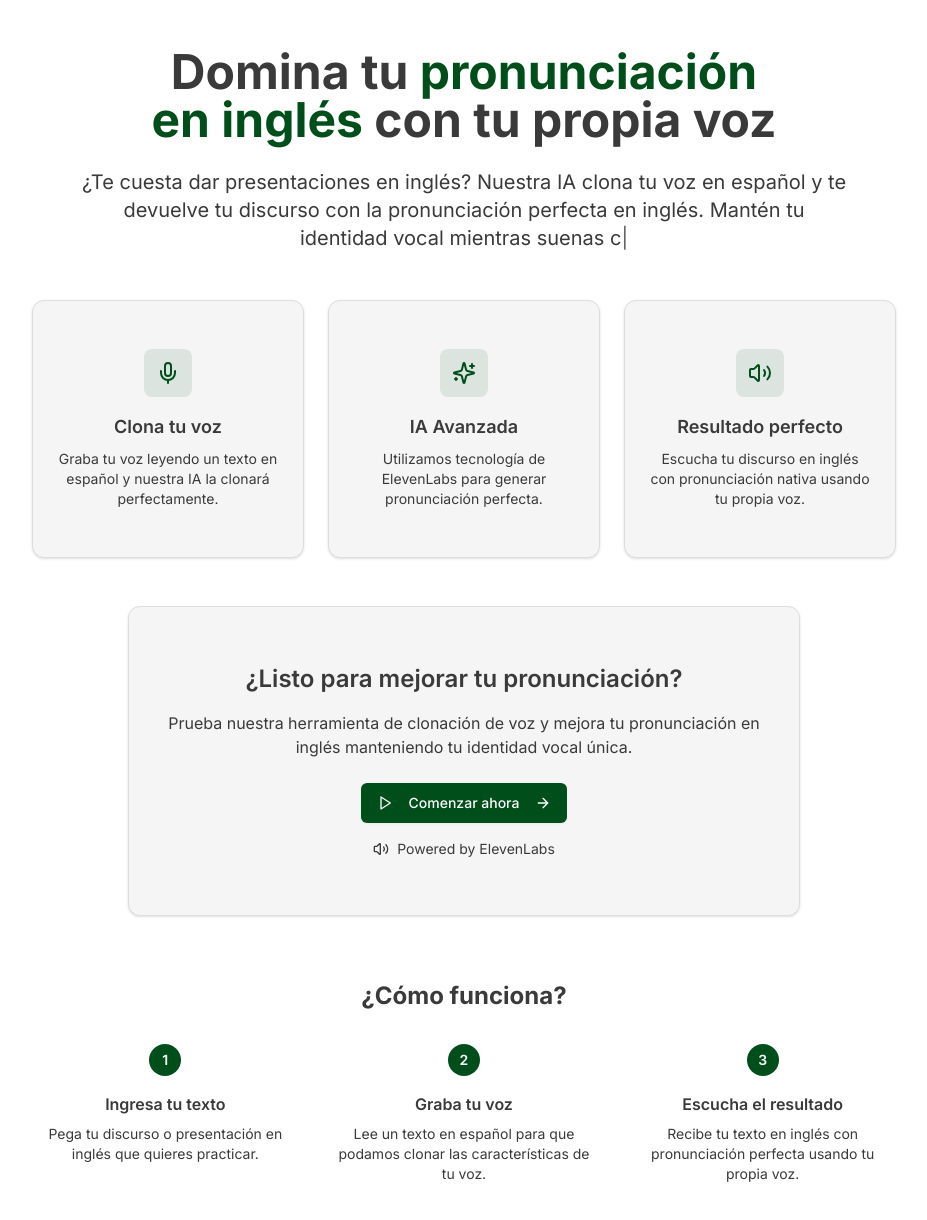
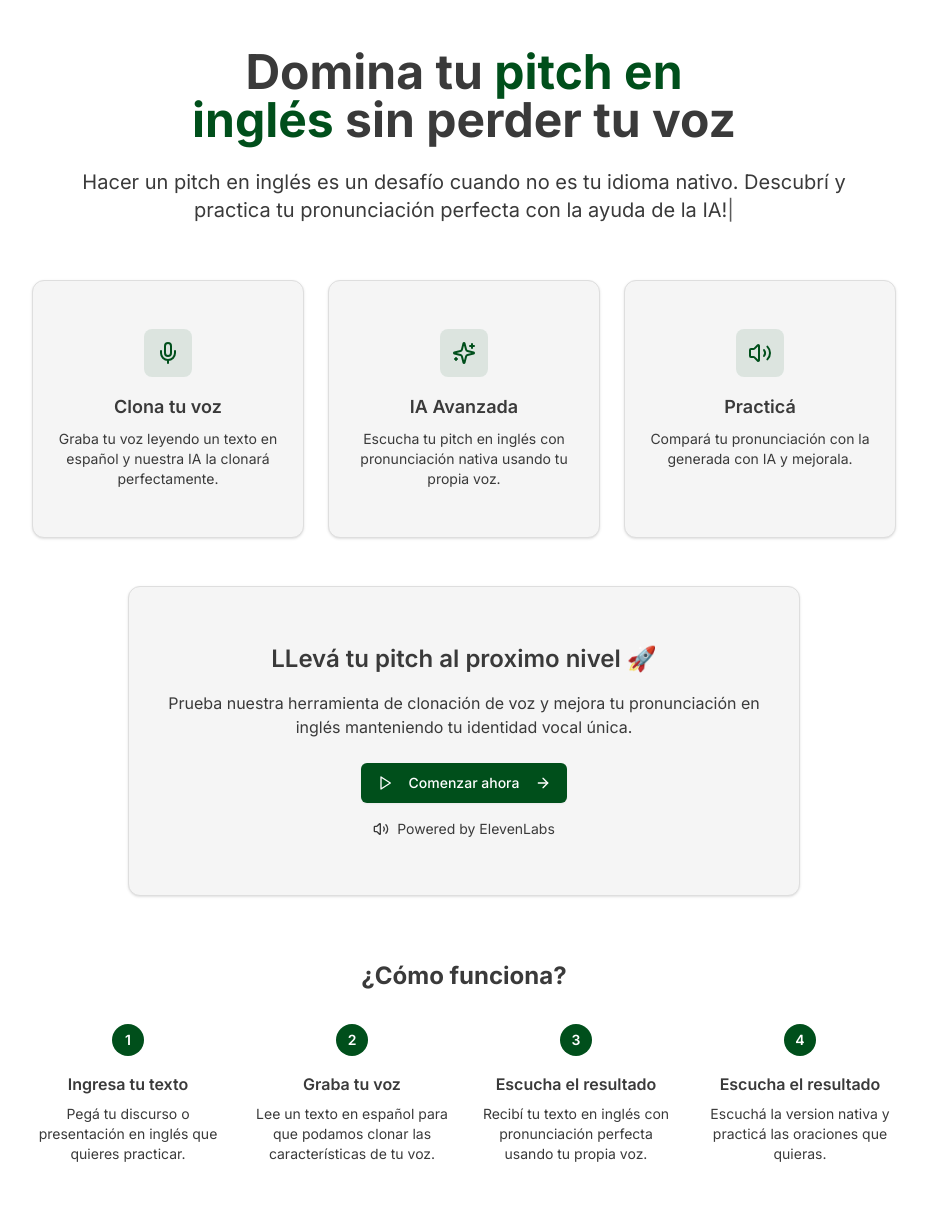
Before and after one commit to SalomoneCro/BugsterHackaton, a Next.js app: page / in a window 1280 px wide. Shown: the top 1220 px of the page, without its empty margins (176-1103 px from the left). Built offline with nearby package versions, Linux system fonts and the light colour scheme.

Commit message:
Landing modificada

```diff
--- a/app/page.tsx
+++ b/app/page.tsx
@@ -10,7 +10,7 @@ export default function HomePage() {
   const [animatedText, setAnimatedText] = useState("")
 
   const fullText =
-    "¿Te cuesta dar presentaciones en inglés? Nuestra IA clona tu voz en español y te devuelve tu discurso con la pronunciación perfecta en inglés. Mantén tu identidad vocal mientras suenas como un nativo."
+    "Hacer un pitch en inglés es un desafío cuando no es tu idioma nativo. Descubrí y practica tu pronunciación perfecta con la ayuda de la IA!"
 
   useEffect(() => {
     let index = 0
@@ -32,7 +32,7 @@ export default function HomePage() {
         {/* Header */}
         <div className="text-center mb-12">
           <h1 className="text-4xl md:text-5xl font-bold text-foreground mb-6 text-balance">
-            Domina tu <span className="text-primary">pronunciación en inglés</span> con tu propia voz
+            Domina tu <span className="text-primary">pitch en inglés</span> sin perder tu voz
           </h1>
           <p className="text-xl text-muted-foreground max-w-3xl mx-auto text-pretty min-h-[4rem]">
             {animatedText}
@@ -61,7 +61,7 @@ export default function HomePage() {
               </div>
               <h3 className="text-lg font-semibold mb-2">IA Avanzada</h3>
               <p className="text-muted-foreground text-sm">
-                Utilizamos tecnología de ElevenLabs para generar pronunciación perfecta.
+                Escucha tu pitch en inglés con pronunciación nativa usando tu propia voz.
               </p>
             </CardContent>
           </Card>
@@ -71,9 +71,9 @@ export default function HomePage() {
               <div className="w-12 h-12 bg-primary/10 rounded-lg flex items-center justify-center mx-auto mb-4">
                 <Volume2 className="w-6 h-6 text-primary" />
               </div>
-              <h3 className="text-lg font-semibold mb-2">Resultado perfecto</h3>
+              <h3 className="text-lg font-semibold mb-2">Practicá</h3>
               <p className="text-muted-foreground text-sm">
-                Escucha tu discurso en inglés con pronunciación nativa usando tu propia voz.
+                Compará tu pronunciación con la generada con IA y mejorala.
               </p>
             </CardContent>
           </Card>
@@ -84,7 +84,7 @@ export default function HomePage() {
           <Card className="max-w-2xl mx-auto">
             <CardContent className="p-8">
               <h2 className="text-2xl font-semibold mb-4">
-                ¿Listo para mejorar tu pronunciación?
+                LLevá tu pitch al proximo nivel 🚀
               </h2>
               <p className="text-muted-foreground mb-6">
                 Prueba nuestra herramienta de clonación de voz y mejora tu pronunciación en inglés
@@ -110,14 +110,14 @@ export default function HomePage() {
         {/* How it works */}
         <div className="mt-16">
           <h2 className="text-2xl font-bold text-center mb-8">¿Cómo funciona?</h2>
-          <div className="grid md:grid-cols-3 gap-8">
+          <div className="grid md:grid-cols-4 gap-8">
             <div className="text-center">
               <div className="w-8 h-8 bg-primary text-primary-foreground rounded-full flex items-center justify-center mx-auto mb-4 text-sm font-semibold">
                 1
               </div>
               <h3 className="font-semibold mb-2">Ingresa tu texto</h3>
               <p className="text-muted-foreground text-sm">
-                Pega tu discurso o presentación en inglés que quieres practicar.
+                Pegá tu discurso o presentación en inglés que quieres practicar.
               </p>
             </div>
 
@@ -137,7 +137,17 @@ export default function HomePage() {
               </div>
               <h3 className="font-semibold mb-2">Escucha el resultado</h3>
               <p className="text-muted-foreground text-sm">
-                Recibe tu texto en inglés con pronunciación perfecta usando tu propia voz.
+                Recibí tu texto en inglés con pronunciación perfecta usando tu propia voz.
+              </p>
+            </div>
+
+            <div className="text-center">
+              <div className="w-8 h-8 bg-primary text-primary-foreground rounded-full flex items-center justify-center mx-auto mb-4 text-sm font-semibold">
+                4
+              </div>
+              <h3 className="font-semibold mb-2">Escucha el resultado</h3>
+              <p className="text-muted-foreground text-sm">
+                Escuchá la version nativa y practicá las oraciones que quieras.
               </p>
             </div>
           </div>
```
